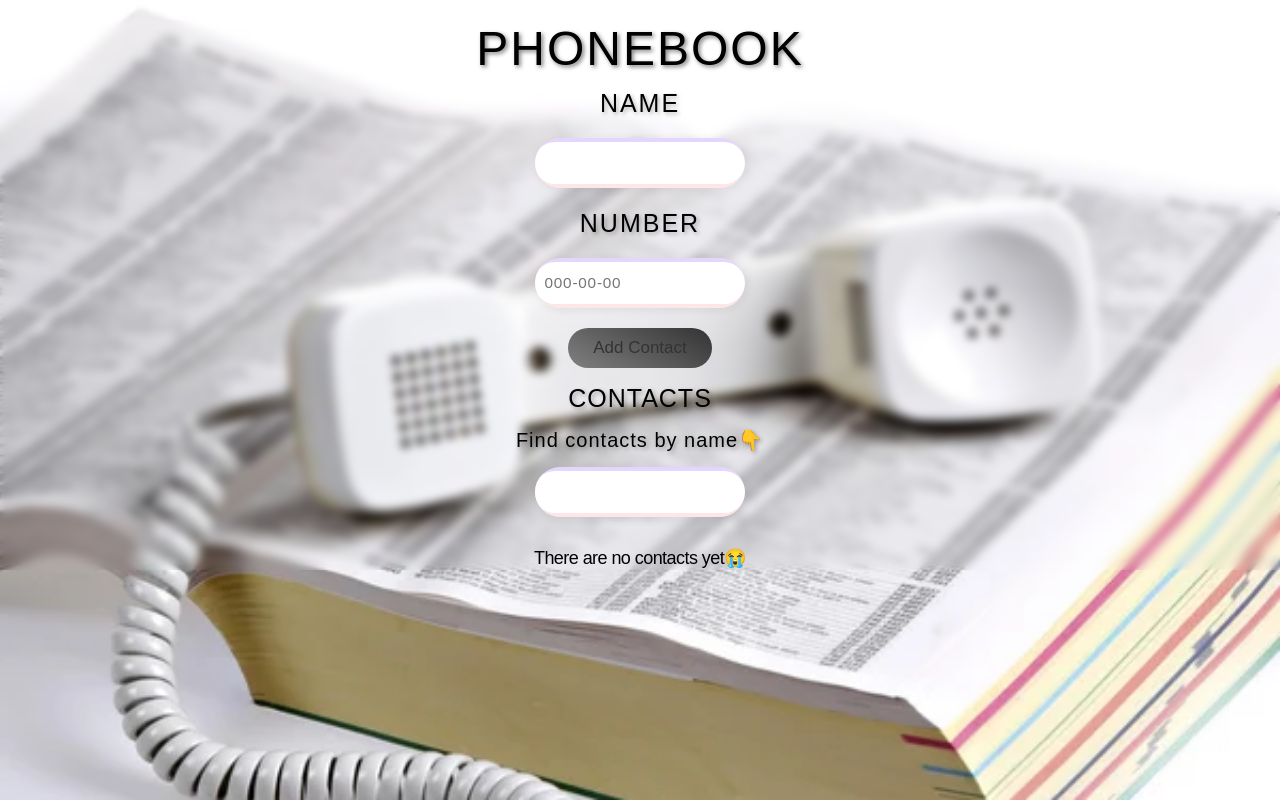
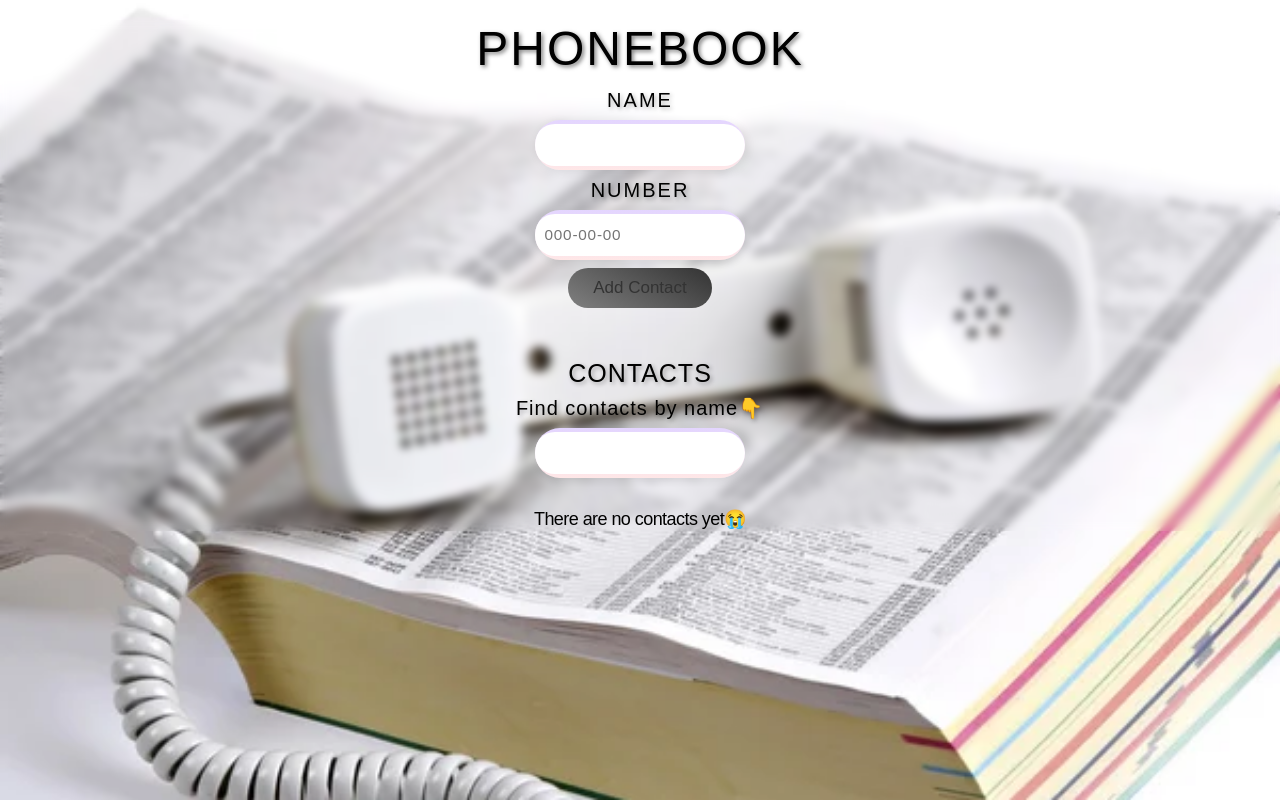
Before and after one commit to Kreal11/goit-react-hw-04-phonebook, a React (Create React App) app: page / in a window 1280 px wide. Built offline with nearby package versions, Linux system fonts and the light colour scheme.

Commit message:
fifnished styles for doc

```diff
--- a/src/components/AddContact/AddContact.styled.js
+++ b/src/components/AddContact/AddContact.styled.js
@@ -4,7 +4,8 @@ export const StyledAddContactForm = styled.form`
   display: flex;
   flex-direction: column;
   align-items: center;
-  gap: 20px;
+  gap: 8px;
+  margin-bottom: 50px;
 `;
 
 export const StyledAddContactLabel = styled.label`
@@ -12,7 +13,7 @@ export const StyledAddContactLabel = styled.label`
   text-shadow: 2px 2px 4px rgba(0, 0, 0, 0.3);
   letter-spacing: 2px;
   line-height: 1.2;
-  font-size: 25px;
+  font-size: 20px;
 `;
 
 export const StyledAddContactInputWrapper = styled.div`
--- a/src/components/AllContacts/AllContacts.styled.js
+++ b/src/components/AllContacts/AllContacts.styled.js
@@ -1,7 +1,7 @@
 const { default: styled } = require('styled-components');
 
 export const StyledAllContactsUl = styled.ul`
-  margin-top: 20px;
+  margin-top: 10px;
   margin-bottom: 30px;
   font-size: 20px;
   display: grid;
--- a/src/components/SearchContact/SearchContact.styled.js
+++ b/src/components/SearchContact/SearchContact.styled.js
@@ -4,7 +4,7 @@ export const StyledSearchWrapper = styled.div`
   margin-top: 15px;
   display: flex;
   flex-direction: column;
-  gap: 15px;
+  gap: 8px;
 `;
 
 export const StyledContactsHeader = styled.h2`
```
